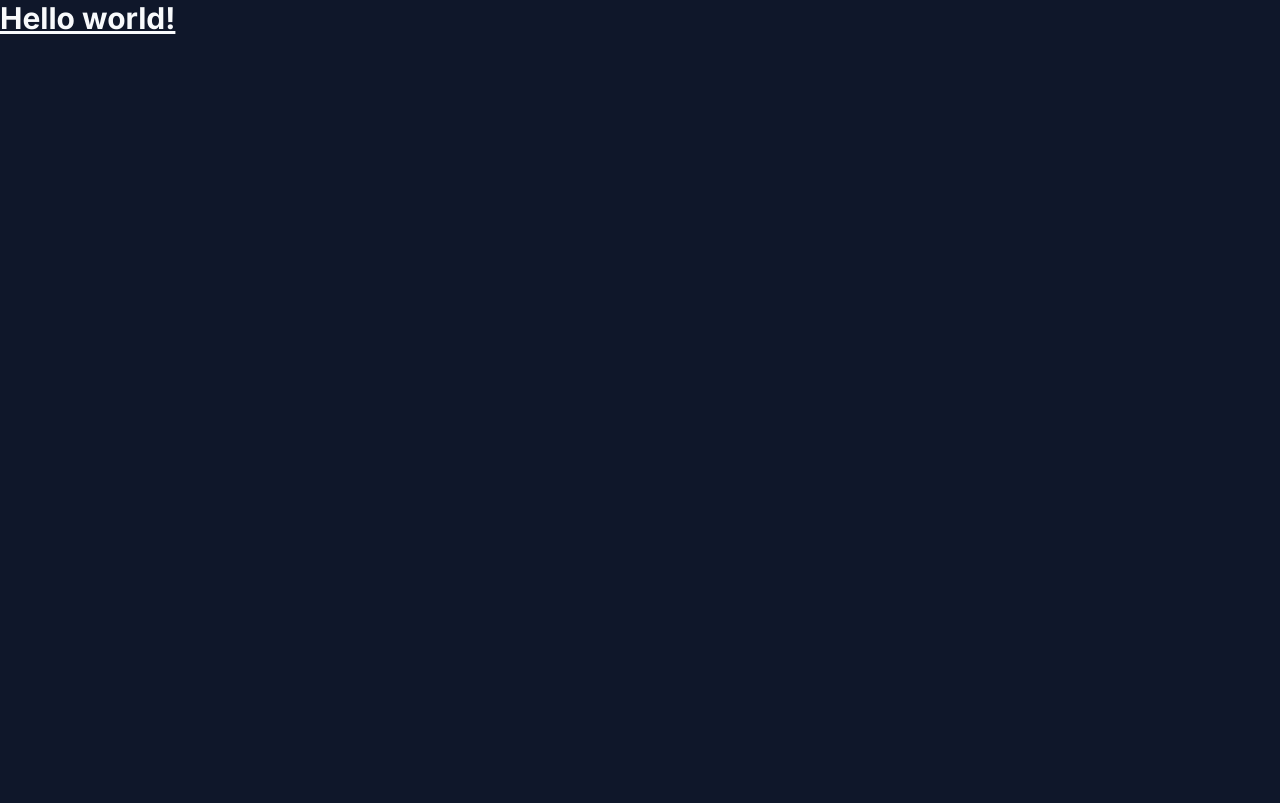
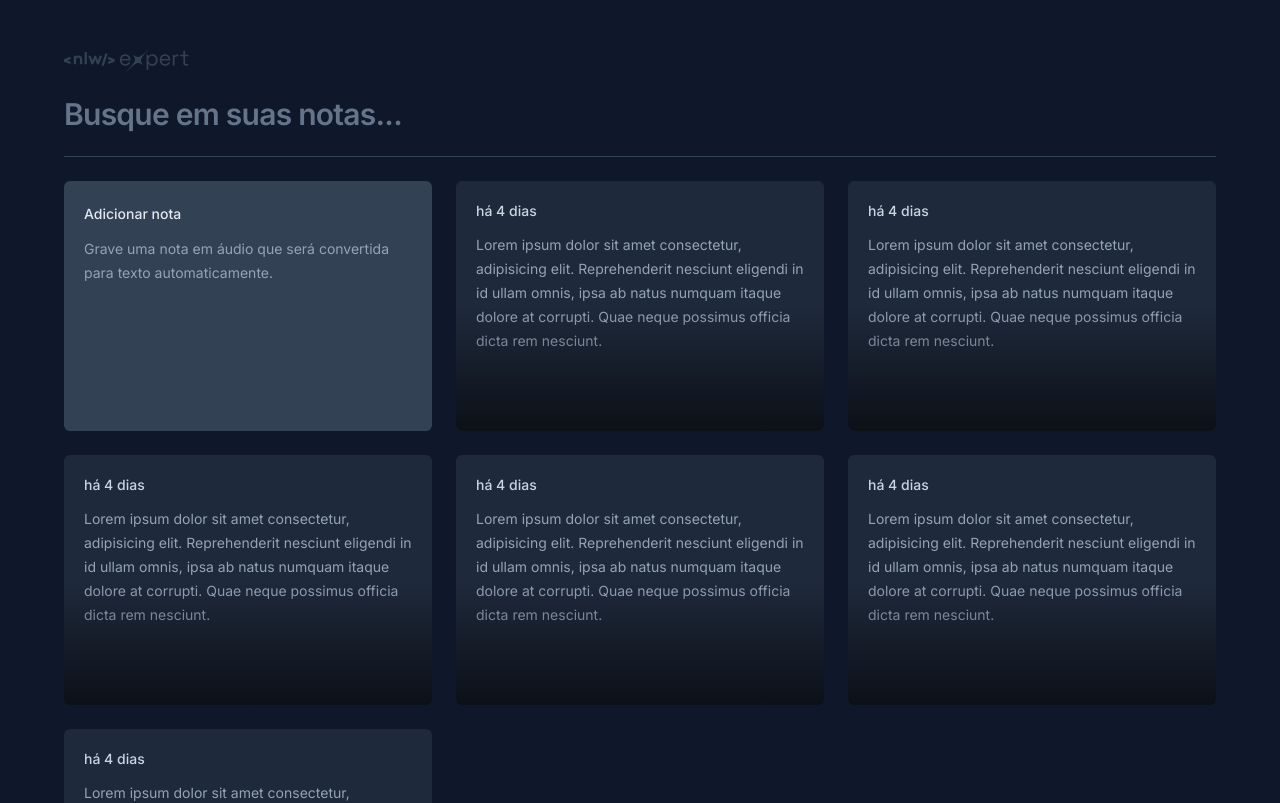
Before and after one commit to augustopolonio/nlw-expert-notes, a React (Vite) app: page / in a window 1280 px wide. Shown: the top 803 px of the page. Built offline with nearby package versions, Linux system fonts and the light colour scheme.

Commit message:
#1 Create the main screen front-end (notes)

```diff
--- a/index.html
+++ b/index.html
@@ -5,6 +5,7 @@
   <meta charset="UTF-8" />
   <meta name="viewport" content="width=device-width, initial-scale=1.0" />
 
+  <link rel="shortcut icon" href="/favicon.png" type="image/png">
   <link rel="preconnect" href="https://fonts.googleapis.com" />
   <link rel="preconnect" href="https://fonts.gstatic.com" crossorigin />
   <link href="https://fonts.googleapis.com/css2?family=Inter:wght@400;500;600;700&display=swap" rel="stylesheet" />
--- a/src/App.tsx
+++ b/src/App.tsx
@@ -1,7 +1,33 @@
+import logo from './assets/logo-nlw-expert.svg'
+import { NewNodeCard } from './components/new-node-card'
+import { NoteCard } from './components/node-card'
+
 export function App() {
   return (
-    <h1 className="text-3xl font-bold underline">
-      Hello world!
-    </h1>
+    <div className='mx-auto max-w-6xl my-12 space-y-6'>
+      <img src={logo} alt="" />
+
+      <form className='w-full'>
+        <input
+          type="text"
+          placeholder='Busque em suas notas...'
+          className='w-full bg-transparent text-3xl font-semibold tracking-tight placeholder:text-slate-500 outline-none'
+        />
+      </form>
+
+      <div className='h-px bg-slate-700' />
+
+      <div className='grid grid-cols-3 auto-rows-[250px] gap-6'>
+
+        <NewNodeCard />
+        <NoteCard />
+        <NoteCard />
+        <NoteCard />
+        <NoteCard />
+        <NoteCard />
+        <NoteCard />
+      </div>
+
+    </div>
   )
 }
--- /dev/null
+++ b/src/components/new-node-card.tsx
@@ -0,0 +1,12 @@
+export function NewNodeCard() {
+  return (
+    <div className='rounded-md bg-slate-700 p-5 space-y-3'>
+      <span className='text-sm font-medium text-slate-200'>
+        Adicionar nota
+      </span>
+      <p className='text-sm leading-6 text-slate-400'>
+        Grave uma nota em áudio que será convertida para texto automaticamente.
+      </p>
+    </div>
+  );
+}
--- /dev/null
+++ b/src/components/node-card.tsx
@@ -0,0 +1,14 @@
+export function NoteCard() {
+  return (
+    <button className='flex flex-col rounded-md text-left bg-slate-800 p-5 space-y-3 overflow-hidden relative outline-none hover:ring-2 hover:ring-slate-600 focus-visible:ring-2 focus-visible:ring-lime-400'>
+      <span className='text-sm font-medium text-slate-300'>
+        há 4 dias
+      </span>
+      <p className='text-sm leading-6 text-slate-400'>
+        Lorem ipsum dolor sit amet consectetur, adipisicing elit. Reprehenderit nesciunt eligendi in id ullam omnis, ipsa ab natus numquam itaque dolore at corrupti. Quae neque possimus officia dicta rem nesciunt.
+      </p>
+
+      <div className='absolute bottom-0 left-0 right-0 h-1/2 bg-gradient-to-t from-black/60 to-black/0 pointer-events-none' />
+    </button>
+  );
+}
```
Also changed, not shown: public/favicon.png (added), src/assets/logo-nlw-expert.svg (added).
